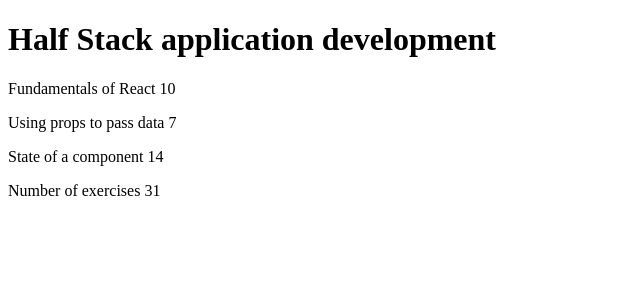
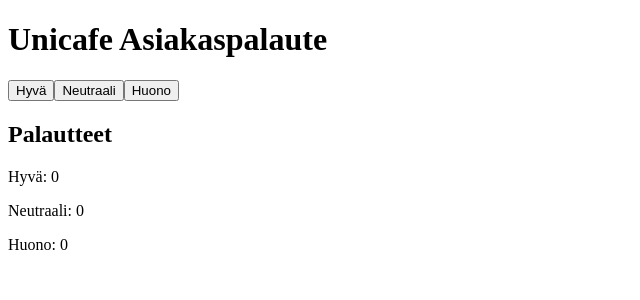
Before and after one commit to AapoPatjas1/React-Osa1, a React (Create React App) app: page / in a window 1280 px wide. Shown: the top 300 px of the page, without its empty margins (0-640 px from the left). Built offline with nearby package versions, Linux system fonts and the light colour scheme.

Commit message:
1.6 valmis

```diff
--- a/src/App.js
+++ b/src/App.js
@@ -1,68 +1,35 @@
-const Header = (props) => {
-  return <h1> {props.otsikko} </h1>
-}
-
-const Part = (props) => {
-  console.log(props)
-  return <p> {props.lol} {props.kukka} </p>
-}
-
-const Content = (props) => {
-  console.log(props)
-  return (
-    <div>
-      <Part lol={ props.part1.name } kukka={props.part1.exercises} />
-      <Part lol={ props.part2.name } kukka={props.part2.exercises}/>
-      <Part lol={ props.part3.name } kukka={props.part3.exercises}/>
-    </div>
-  )
-}
-
-
-const Total = (props) => {
-  console.log(props)
- return <p>Number of exercises {props.exercises1.exercises + props.exercises2.exercises + props.exercises3.exercises}</p>
-}
-
-const olionNimi = {
-    nimi: "sisältö"
-}
-console.log(olionNimi.nimi)
+import React, { useState } from 'react';
 
 const App = () => {
-  const course = {
-    name: 'Half Stack application development',
-    parts: [
-      {
-        name: 'Fundamentals of React',
-        exercises: 10
-      },
-      {
-        name: 'Using props to pass data',
-        exercises: 7
-      },
-      {
-        name: 'State of a component',
-        exercises: 14
-      }
-    ]
-  }
+  const [good, setGood] = useState(0);
+  const [neutral, setNeutral] = useState(0);
+  const [bad, setBad] = useState(0);
+
+  const handleGoodClick = () => {
+    setGood(good + 1);
+  };
+
+  const handleNeutralClick = () => {
+    setNeutral(neutral + 1);
+  };
+
+  const handleBadClick = () => {
+    setBad(bad + 1);
+  };
 
   return (
     <div>
-      <Header otsikko={course.name} />
-      <Content
-      part1={course.parts[0]}
-      part2={course.parts[1]}
-      part3={course.parts[2]}
-      />
-      <Total
-      exercises1={course.parts[0]}
-      exercises2={course.parts[1]}
-      exercises3={course.parts[2]}
-      />
+      <h1>Unicafe Asiakaspalaute</h1>
+      <button onClick={handleGoodClick}>Hyvä</button>
+      <button onClick={handleNeutralClick}>Neutraali</button>
+      <button onClick={handleBadClick}>Huono</button>
+
+      <h2>Palautteet</h2>
+      <p>Hyvä: {good}</p>
+      <p>Neutraali: {neutral}</p>
+      <p>Huono: {bad}</p>
     </div>
-  )
-}
+  );
+};
 
-export default App
+export default App;
```
